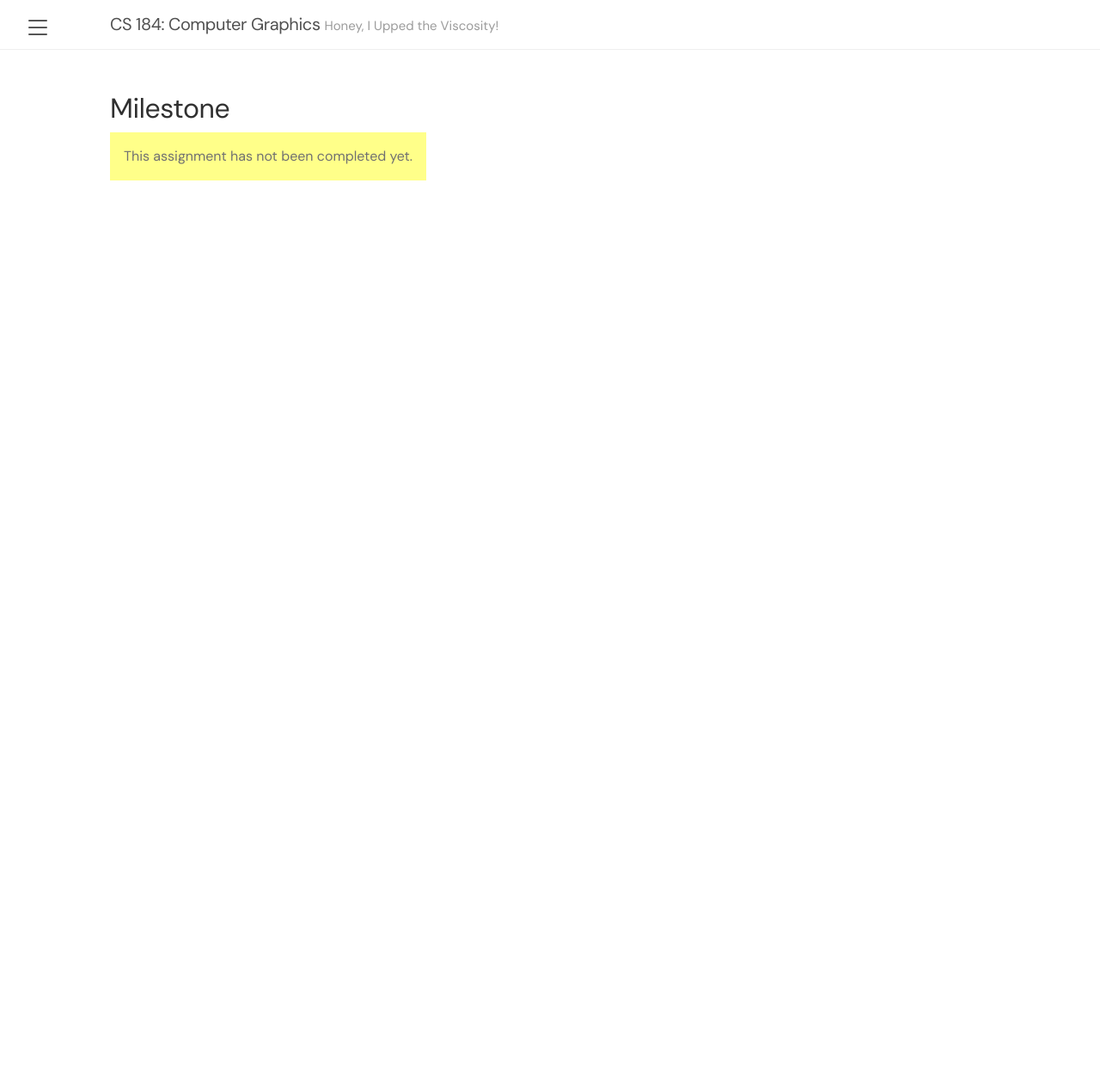
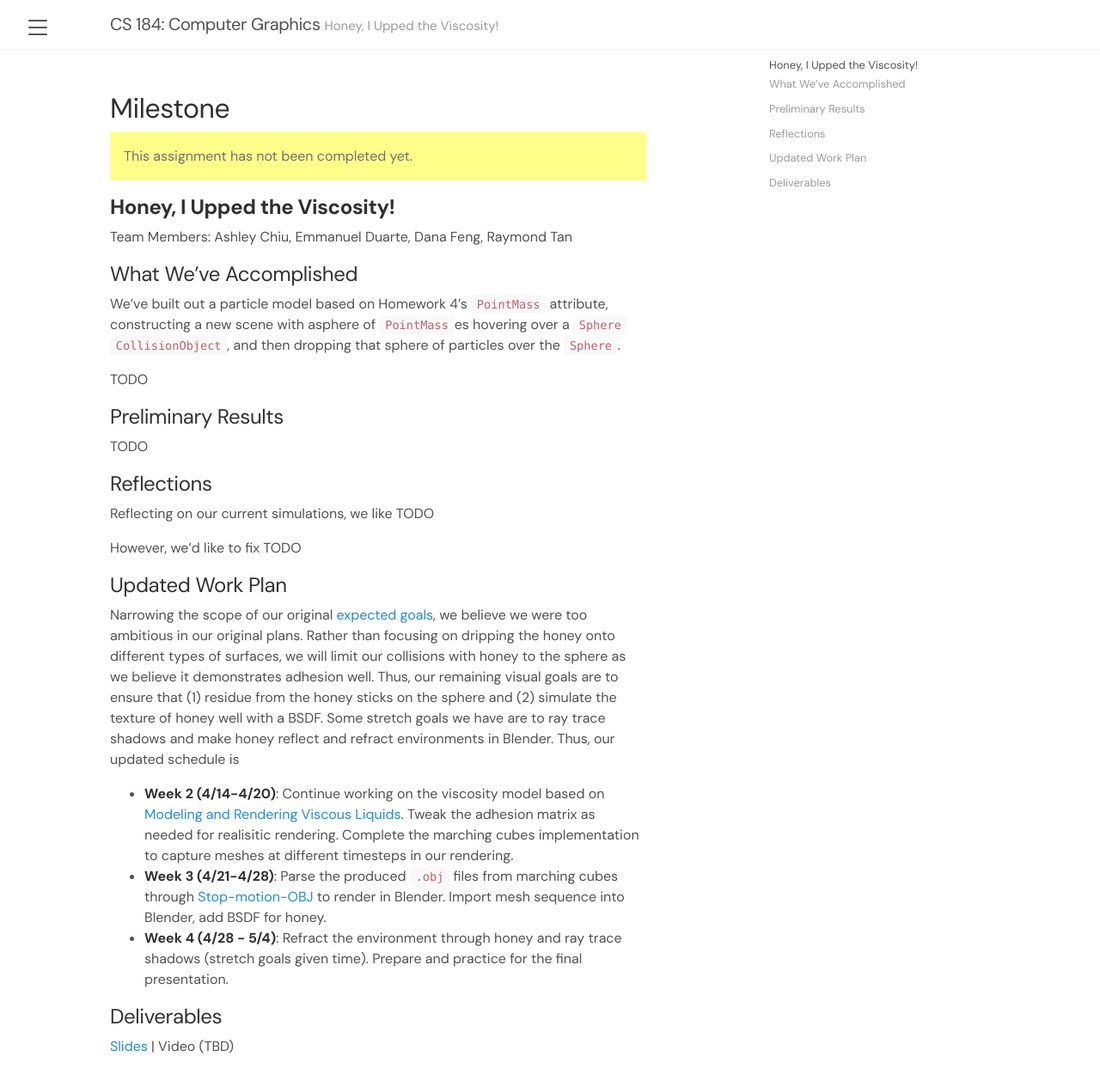
Before and after one commit to ashmchiu/cs184-final-proj-writeup, a Jekyll site: the page built from milestone.md, in a window 1280 px wide and 1310 px high. Shown: the top 1265 px of the window at 86% size. Built offline with Jekyll 4.4.1, drawn with Linux system fonts in a browser that asks for light colours.

Commit message:
preliminary milestone, left TODOs

```diff
--- a/milestone.md
+++ b/milestone.md
@@ -8,3 +8,29 @@
 <p class="warning-message">
 This assignment has not been completed yet.
 </p>
+
+<h2><strong>Honey, I Upped the Viscosity!</strong></h2>
+Team Members: Ashley Chiu, Emmanuel Duarte, Dana Feng, Raymond Tan
+
+## What We've Accomplished
+
+We've built out a particle model based on Homework 4's `PointMass` attribute, constructing a new scene with asphere of `PointMass`es hovering over a `Sphere` `CollisionObject`, and then dropping that sphere of particles over the `Sphere`.
+
+TODO
+
+## Preliminary Results
+TODO
+
+## Reflections
+Reflecting on our current simulations, we like TODO
+
+However, we'd like to fix TODO
+
+## Updated Work Plan
+Narrowing the scope of our original [expected goals](/proposal.md#expected-goals), we believe we were too ambitious in our original plans. Rather than focusing on dripping the honey onto different types of surfaces, we will limit our collisions with honey to the sphere as we believe it demonstrates adhesion well. Thus, our remaining visual goals are to ensure that (1) residue from the honey sticks on the sphere and (2) simulate the texture of honey well with a BSDF. Some stretch goals we have are to ray trace shadows and make honey reflect and refract environments in Blender. Thus, our updated schedule is
+- **Week 2 (4/14-4/20)**: Continue working on the viscosity model based on [Modeling and Rendering Viscous Liquids](https://citeseerx.ist.psu.edu/document?repid=rep1&type=pdf&doi=bdbe45284686a54f3284fdf98759f099e3a95e84). Tweak the adhesion matrix as needed for realisitic rendering. Complete the marching cubes implementation to capture meshes at different timesteps in our rendering.
+- **Week 3 (4/21-4/28)**: Parse the produced `.obj` files from marching cubes through [Stop-motion-OBJ](https://github.com/neverhood311/Stop-motion-OBJ) to render in Blender. Import mesh sequence into Blender, add BSDF for honey.
+- **Week 4 (4/28 - 5/4)**: Refract the environment through honey and ray trace shadows (stretch goals given time). Prepare and practice for the final presentation.
+
+## Deliverables
+[Slides](https://docs.google.com/presentation/d/1XChTjyzATtKneU5rBeOULRzXM5DbCcm-AcWQce74FTo/edit#slide=id.p) \| Video (TBD)
--- a/public/css/lanyon.css
+++ b/public/css/lanyon.css
@@ -267,6 +267,29 @@ a.sidebar-nav-item:focus {
   .container {
     max-width: 100%;
     margin: 0;
+  }
+
+  h1, h2 {
+    font-size: 15px;
+    font-weight: bold;
+  }
+
+  h3 {
+    font-size: 14px;
+    font-style: italic;
+  }
+
+  .page-title {
+    display: none;
+  }
+
+  .masthead {
+    display: none;
+  }
+
+  body {
+    margin-top: 0;
+    font-size: 12px;
   }
 }
 
```
Also changed, not shown: index.md (+1 -2 lines).
